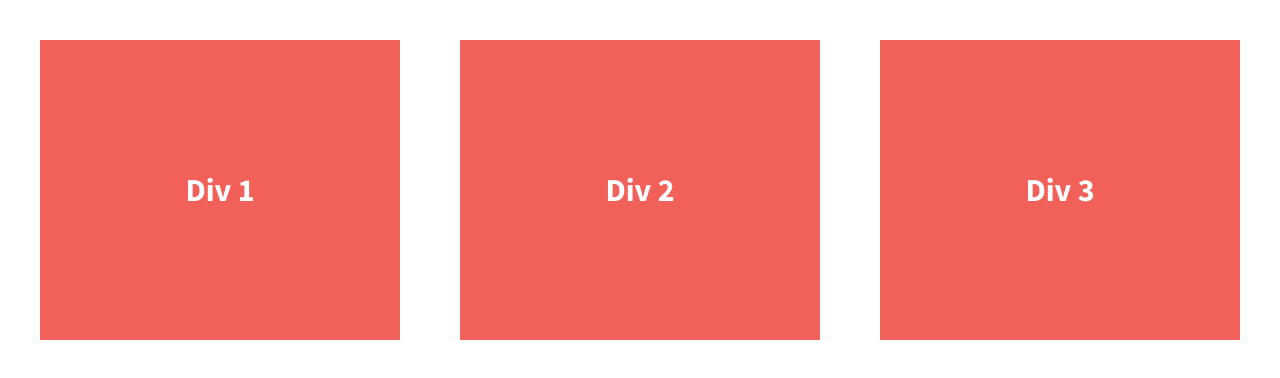
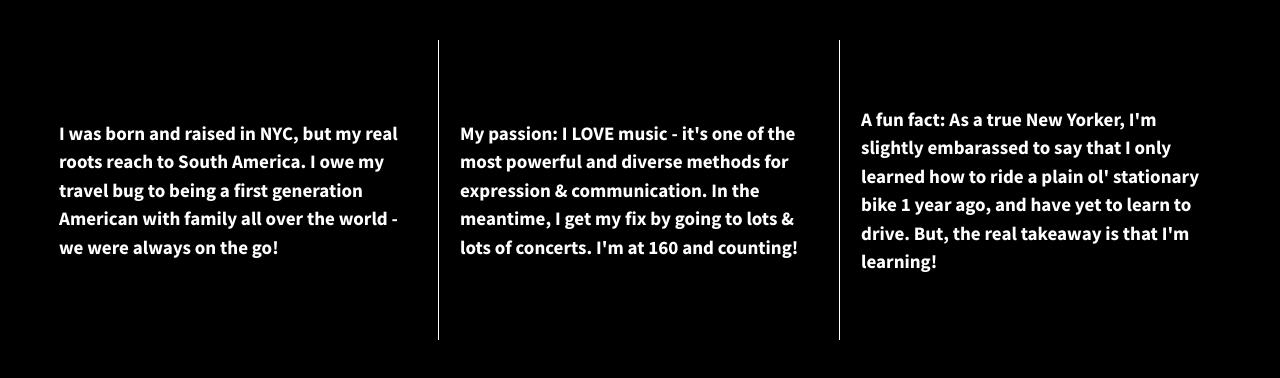
Before and after one commit to mspruce118/07.01-206-divs-flexbox, a plain HTML site: page index.html in a window 1280 px wide. Drawn offline with nearby package versions, Linux system fonts and the light colour scheme.

Commit message:
Added content to each div and add background color and borders

```diff
--- a/css/main.css
+++ b/css/main.css
@@ -97,7 +97,7 @@ textarea {
 
 
 html {
-  background-color: #fff;
+  background-color: black;
   height: 100%;
 }
 
@@ -113,6 +113,7 @@ body {
   font-weight: 700;
     display: flex;
     justify-content: space-between;
+    align-items: center;
 }
 
 .div-1, .div-2, .div-3 {
@@ -120,15 +121,19 @@ body {
   display: flex;
     color: #fff;
   line-height: 1.5em;
-  font-size: 1.6em;
-  background-color: #f16059;
+  font-size: .95em;
+  background-color: black;
   height: 300px;
     width: 30%;
     justify-content: center;
     align-items: center;
+    padding: 0 1em 0 1em;
+
 }
 
-
+.div-1, .div-2 {
+    border-right: 1px solid #fff;
+}
 
 
 /* ==========================================================================
--- a/index.html
+++ b/index.html
@@ -23,13 +23,13 @@
 
         <section class="wrapper">
             <div class="div-1">
-                Div 1
+                <p>I was born and raised in NYC, but my real roots reach to South America. I owe my travel bug to being a first generation American with family all over the world &#45; we were always on the go!</p>
             </div>
             <div class="div-2">
-                Div 2
+                <p>My passion: I LOVE music &#45; it's one of the most powerful and diverse methods for expression &amp; communication. In the meantime, I get my fix by going to lots &amp; lots of concerts. I'm at 160 and counting!</p>
             </div>
             <div class="div-3">
-                Div 3
+                <p>A fun fact: As a true New Yorker, I'm slightly embarassed to say that I only learned how to ride a plain ol' stationary bike 1 year ago, and have yet to learn to drive. But, the real takeaway is that I'm learning!</p>
             </div>
         </section>
 
```
